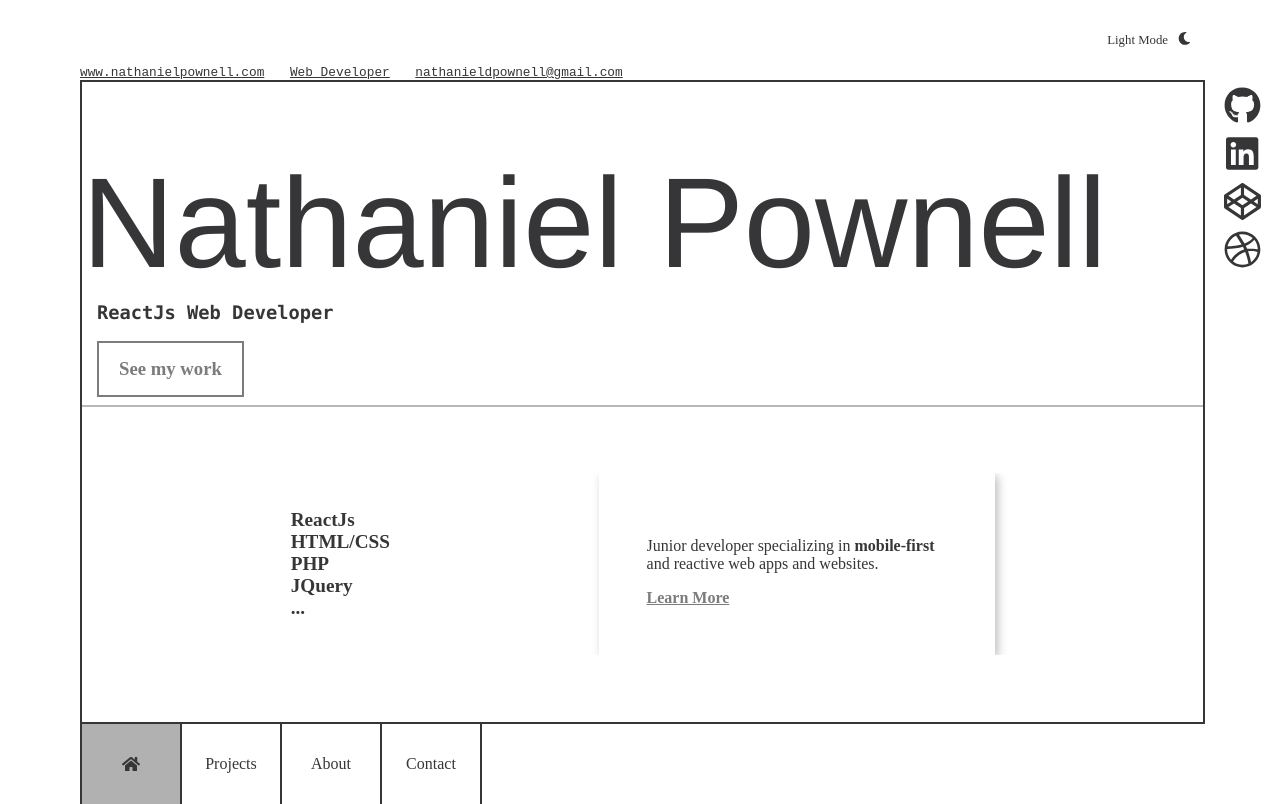
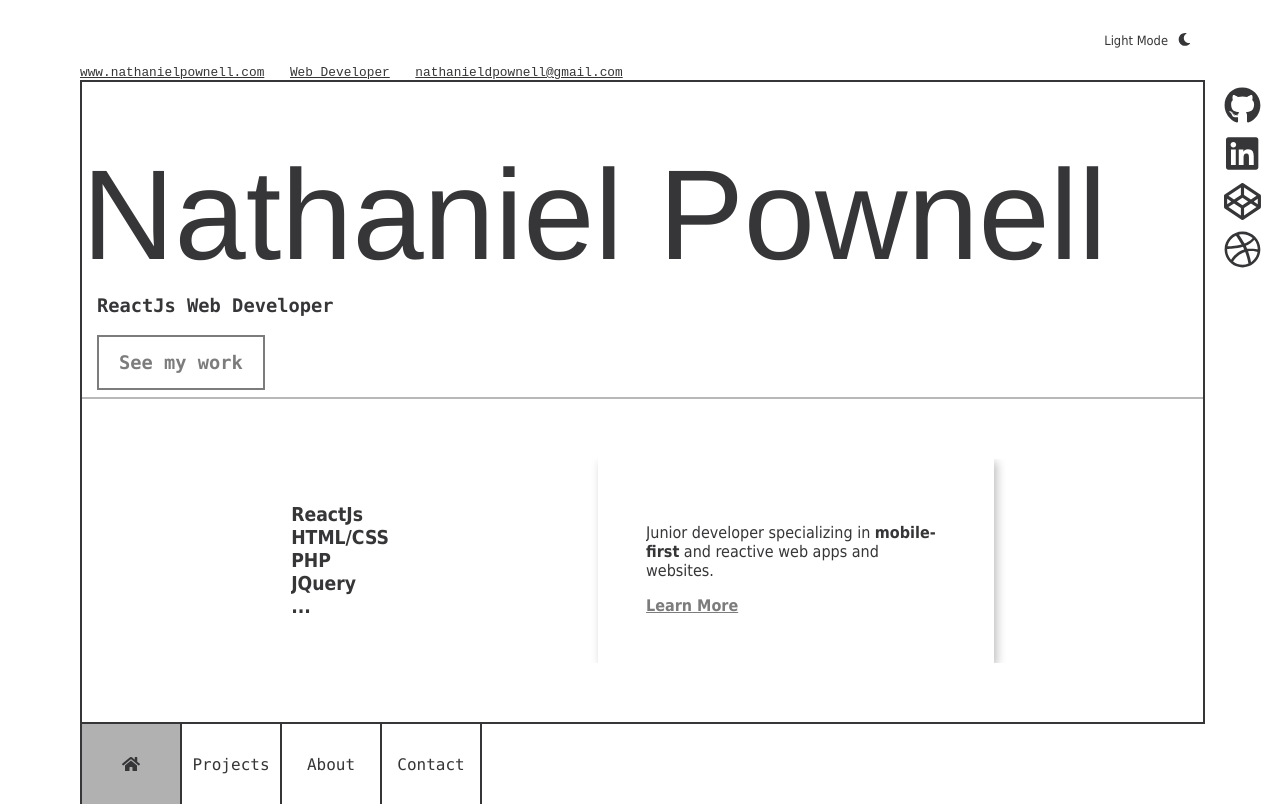
Before and after one commit to NathanielPownell/nathaniel-pownell-portfolio, a React (Create React App) app: page / in a window 1280 px wide. Built offline with nearby package versions, Linux system fonts and the light colour scheme.

Commit message:
add font to index.js and index.css

```diff
--- a/src/App.css
+++ b/src/App.css
@@ -1,6 +1,5 @@
 * {
   overflow: hidden;
-  font-family: Coolvetica;
 }
 
 
--- a/src/index.css
+++ b/src/index.css
@@ -1,4 +1,10 @@
 @import url('https://fonts.googleapis.com/css2?family=Roboto&display=swap');
+@font-face {
+  font-family: "AssistantRegular";
+  src: local("AssistantRegular"),
+    url("./fonts/assistant.regular.ttf") format("truetype");
+  font-weight: normal;
+}
 
 body {
   margin: 0;
--- a/src/index.js
+++ b/src/index.js
@@ -3,6 +3,7 @@ import ReactDOM from 'react-dom';
 import './index.css';
 import App from './App';
 import reportWebVitals from './reportWebVitals';
+import './fonts/coolvetica.ttf';
 
 ReactDOM.render(
   <React.StrictMode>
```
